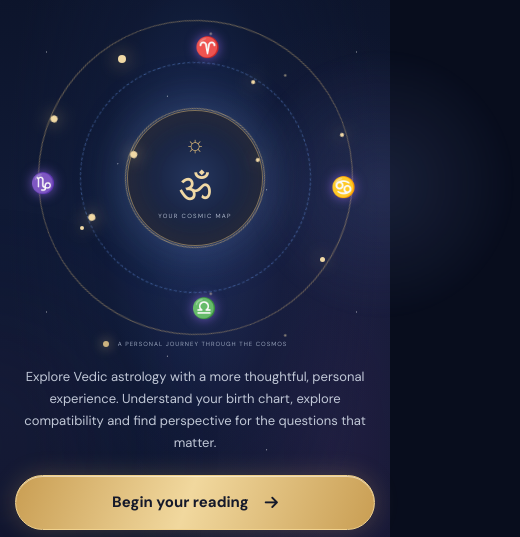
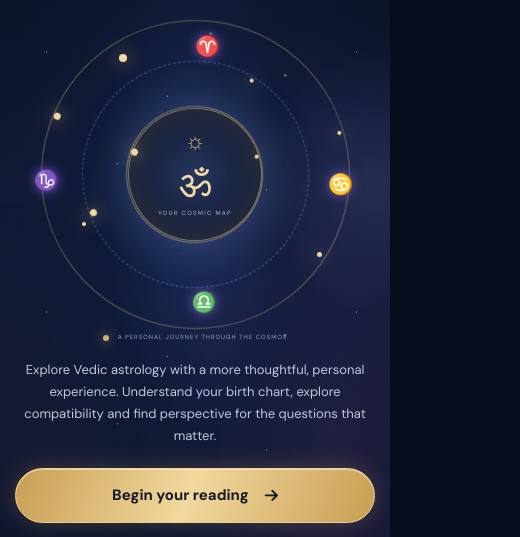
Before and after one commit to Paras243/Pandit-Ai, a plain HTML site: page index.html in a window 390 px wide. Shown: the part 273-810 px from the top of the page, 520 px wide, since content can reach past the window. Drawn offline with nearby package versions, Linux system fonts and the light colour scheme; a web font is replaced by a local one.

Commit message:
mobile hero , header css overridden updated

```diff
--- /dev/null
+++ b/index-mobile-fix.css
@@ -0,0 +1,105 @@
+
+
+/* ==========================================================
+   PANDIT AI HOME — FINAL MOBILE WIDTH / HERO ALIGNMENT FIX
+   Load this after index.css.css. Desktop layout is untouched.
+========================================================== */
+@media (max-width: 760px) {
+  html,
+  body {
+    width: 100%;
+    min-width: 0;
+    max-width: 100%;
+    overflow-x: clip;
+  }
+
+  .site-shell {
+    width: 100%;
+    min-width: 0;
+    max-width: 100%;
+    overflow-x: clip;
+  }
+
+  .site-shell > main {
+    display: block;
+    width: 100%;
+    min-width: 0;
+    max-width: 100%;
+  }
+
+  /* The hero was being constrained by its containing layout.
+     Break it out to the full mobile viewport and center its grid. */
+  .site-shell > main > .hero {
+    position: relative;
+    display: grid;
+    width: 100vw;
+    min-width: 0;
+    max-width: 100vw;
+    margin-left: calc(50% - 50vw);
+    margin-right: 0;
+    padding-left: max(18px, env(safe-area-inset-left));
+    padding-right: max(18px, env(safe-area-inset-right));
+    grid-template-columns: minmax(0, 1fr);
+    justify-items: center;
+    align-content: start;
+    box-sizing: border-box;
+  }
+
+  .site-shell > main > .hero .hero-content {
+    width: 100%;
+    max-width: 100%;
+    min-width: 0;
+  }
+
+  .site-shell > main > .hero .eyebrow,
+  .site-shell > main > .hero h1,
+  .site-shell > main > .hero .hero-lead,
+  .site-shell > main > .hero .hero-actions {
+    justify-self: center;
+    min-width: 0;
+  }
+
+  .site-shell > main > .hero .hero h1 {
+    overflow-wrap: normal;
+  }
+
+  .site-shell > main > .hero .cosmic-visual {
+    justify-self: center;
+    left: auto;
+    right: auto;
+    max-width: min(88vw, 390px);
+  }
+
+  /* Prevent the next section from inheriting accidental fixed widths. */
+  .site-shell > main > .intro-strip,
+  .site-shell > main > .pai-astro-choice {
+    width: 100%;
+    min-width: 0;
+    max-width: 100%;
+    box-sizing: border-box;
+  }
+
+  .pai-astro-container,
+  .pai-astro-layout,
+  .pai-astro-options {
+    min-width: 0;
+    max-width: 100%;
+  }
+
+  .pai-astro-card,
+  .pai-astro-card-content {
+    min-width: 0;
+    overflow-wrap: anywhere;
+  }
+}
+
+@media (max-width: 390px) {
+  .site-shell > main > .hero {
+    padding-left: 15px;
+    padding-right: 15px;
+  }
+
+  .site-shell > main > .hero .hero-actions {
+    max-width: 100%;
+  }
+}
--- a/index.html
+++ b/index.html
@@ -12,7 +12,7 @@
 <link href="https://fonts.googleapis.com/css2?family=DM+Sans:wght@400;500;600;700&amp;family=Manrope:wght@400;500;600;700;800&amp;family=Playfair+Display:ital,wght@0,500;0,600;0,700;1,500;1,600&amp;display=swap" rel="stylesheet"/>
 <link href="https://cdnjs.cloudflare.com/ajax/libs/font-awesome/6.5.2/css/all.min.css" rel="stylesheet"/>
 <link href="./index.css.css" rel="stylesheet"/>
-<script defer="" src="./index.js"></script>
+<link href="./index-mobile-fix.css" rel="stylesheet"/>
 </head>
 <body>
 <div class="site-shell">
@@ -419,6 +419,8 @@
 </div>
 </footer>
 
+<script defer="" src="./index.js"></script>
+
 </body>
 
 </html>
--- a/vedic_astro.js
+++ b/vedic_astro.js
@@ -1237,7 +1237,7 @@ function addGeminiExplanation(report, container, language = "en") {
               topic: "kundali_matching",
               matchReport: { data: matchData, advanced: payload.advanced || null, warnings: payload.warnings || [], providerErrors: payload.providerErrors || [] },
               language: language || "en",
-              question: "Write a concise, warm, professional Pandit-style marriage compatibility reading in 6 short sections: overall compatibility score out of 100 (clearly label provisional or complete); Ashtakoota score and key gunas; Tamil 10-Porutham; Papasamyam; Manglik for both people; D1/D9 and Dasha only when actual chart data exists. For each available measure say whether it agrees, is mixed, or needs traditional review. Never show API errors, HTTP codes, internal field names, raw JSON, or technical diagnostics. If a calculation is missing, say briefly that this particular reading is not available yet; do not invent it. Keep the entire answer under 190 words."
+              question: "Write a concise, warm, professional Pandit-style marriage compatibility reading in 6 short sections: overall compatibility score out of 100 (clearly label provisional or complete); Ashtakoota score and key gunas; Tamil 10-Porutham; Papasamyam; Manglik for both people; D1/D9 and Dasha only when actual chart data exists. For each available measure say whether it agrees, is mixed, or needs traditional review. Never show API errors, HTTP codes, internal field names, raw JSON, or technical diagnostics. If a calculation is missing, say briefly that this particular reading is not available yet; do not invent it. Give a complete but readable explanation of around 300–400 words when the supplied data supports it; do not invent unavailable findings."
             })
           });
           const aiPayload = await readResponse(aiResponse);
```
Also changed, not shown: netlify/functions/ai-explain.js (+18 -6 lines).
